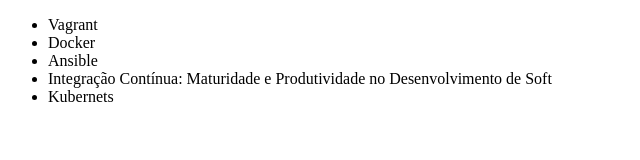
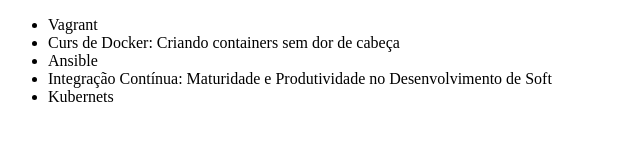
Before and after one commit to DaissaMatias/cursoone-git, a plain HTML site: page index.html in a window 1280 px wide. Shown: the whole page, without its empty margins (0-640 px from the left). Drawn offline with Linux system fonts and the light colour scheme.

Commit message:
Atualizando nome do curso de Docker

```diff
--- a/index.html
+++ b/index.html
@@ -7,7 +7,7 @@
 <body>
     <ul>
         <li>Vagrant</li>
-        <li>Docker</li>
+        <li>Curs de Docker: Criando containers sem dor de cabeça</li>
         <li>Ansible</li>
         <li>Integração Contínua: Maturidade e Produtividade no Desenvolvimento de Soft</li>
         <li>Kubernets</li>
```
